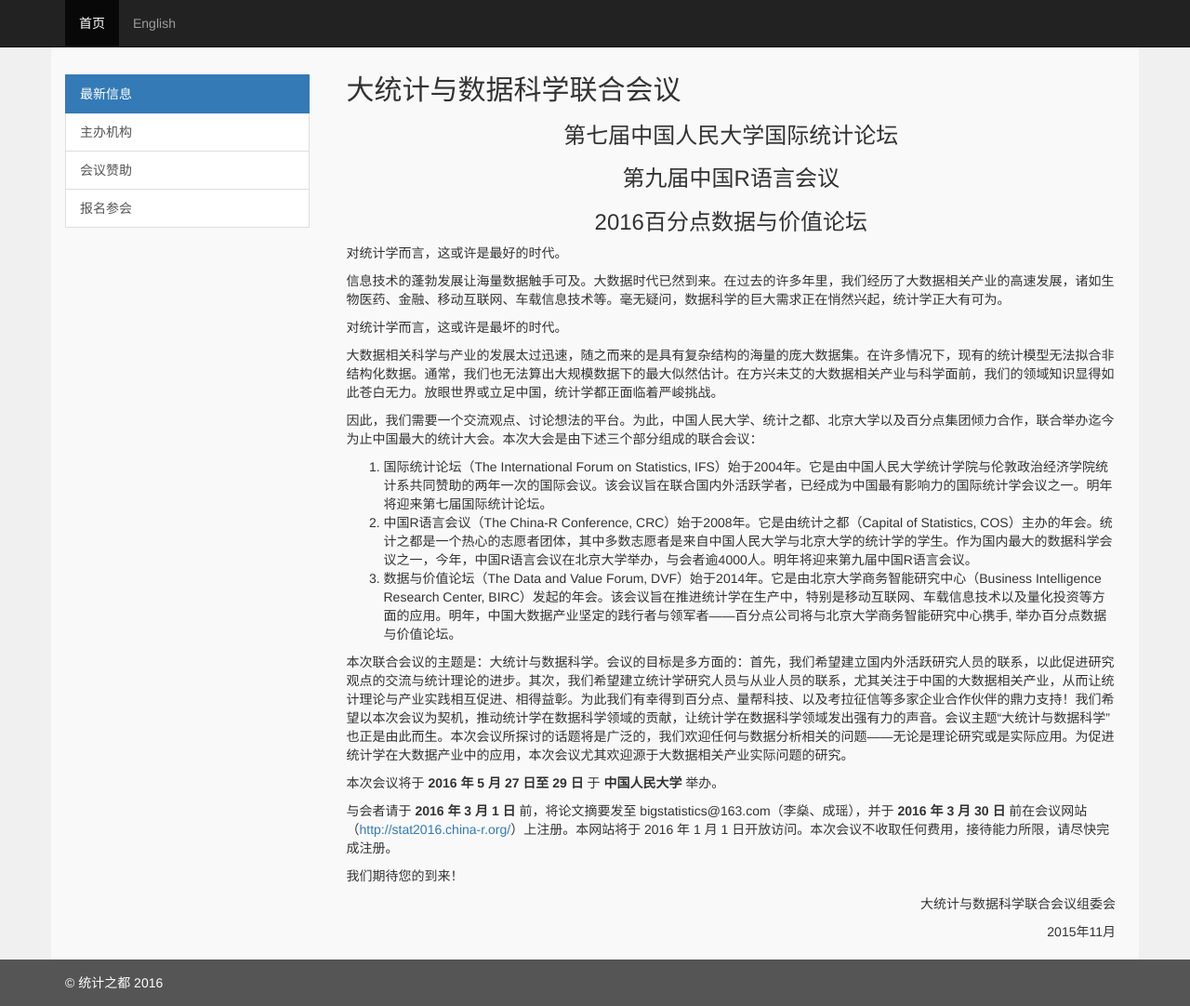
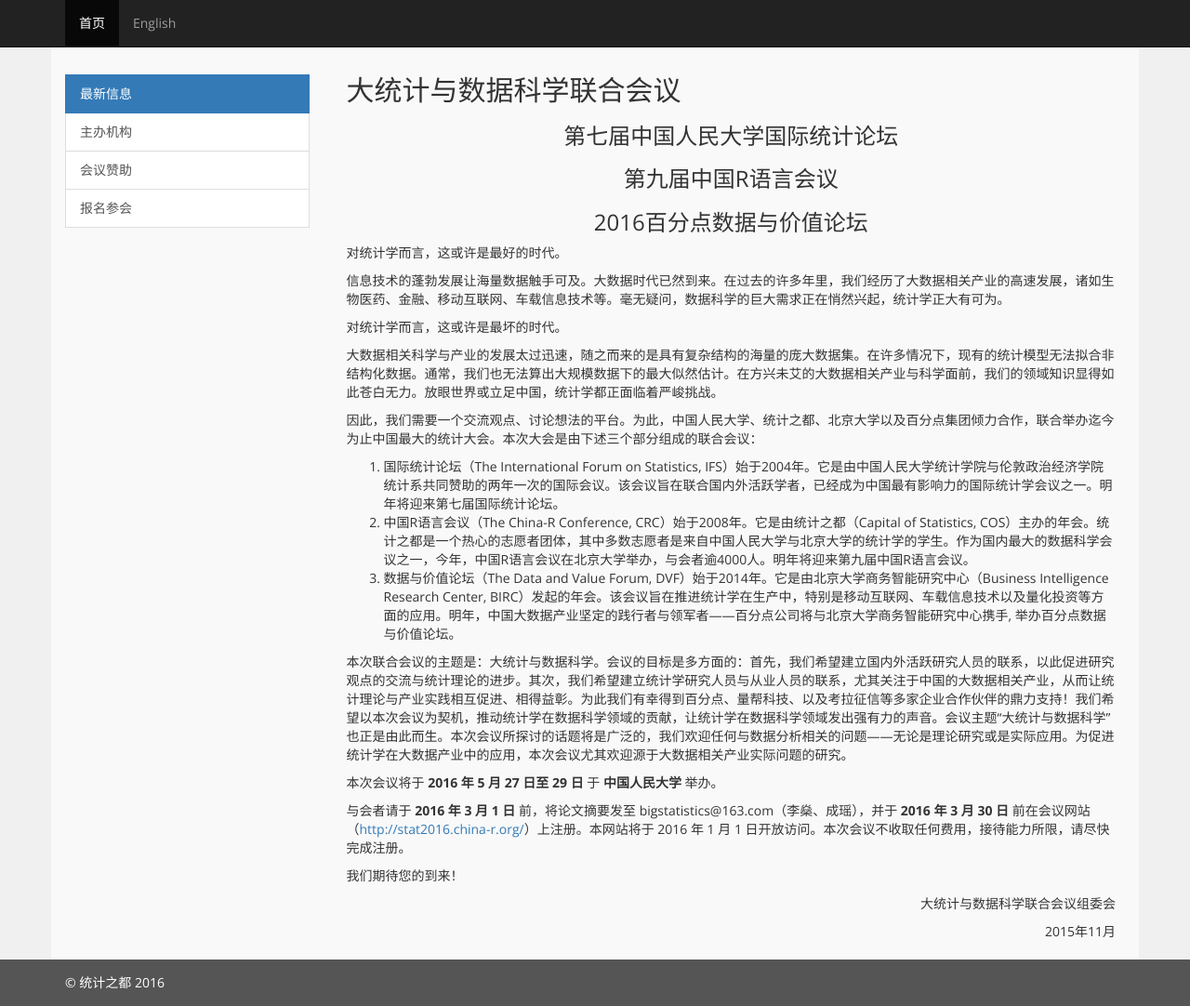
Before and after one commit to cosname/stat2016, a Jekyll site: the page built from index.md, in a window 1280 px wide and 1082 px high. Shown: the whole window at 93% size. Built offline with Jekyll 4.4.1, drawn with Linux system fonts in a browser that asks for light colours.

Commit message:
font family

```diff
--- a/css/style.css
+++ b/css/style.css
@@ -1,8 +1,11 @@
+@import url(https://fonts.googleapis.com/css?family=Open+Sans:400,700);
+
 html, body {
     height: 100%;
 }
 
 body {
+    font-family: "Open Sans", Microsoft Yahei, Hiragino Sans GB, Microsoft Sans Serif, WenQuanYi Micro Hei, sans-serif;
     background-color: #F0F0F0;
 }
 
```
